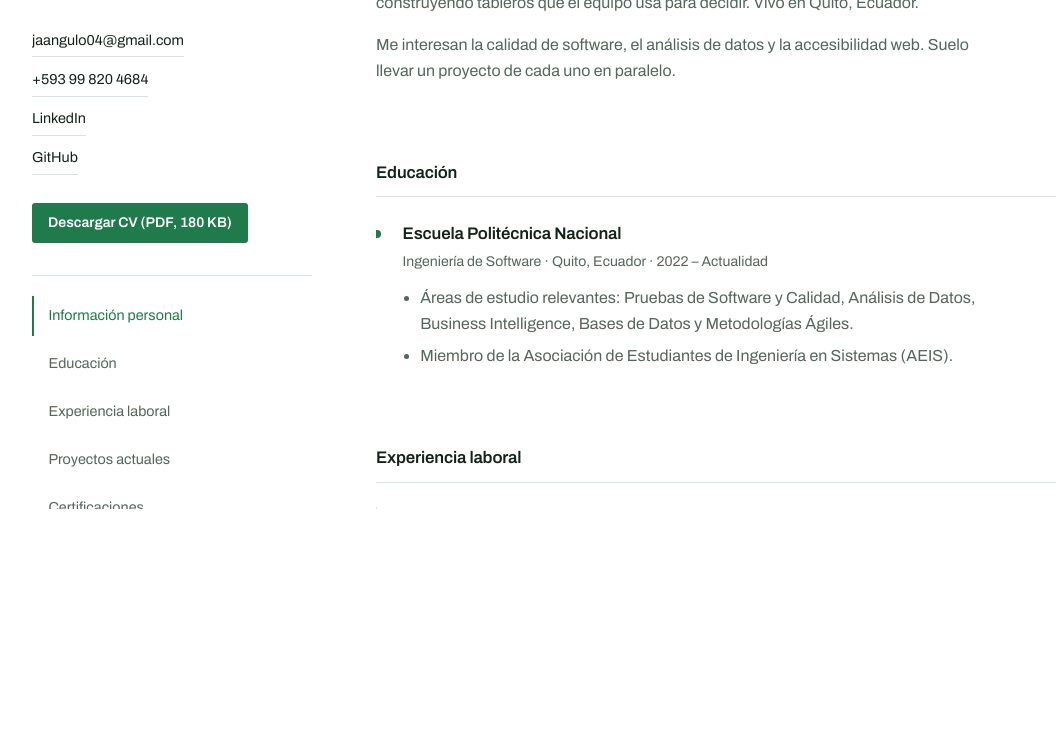
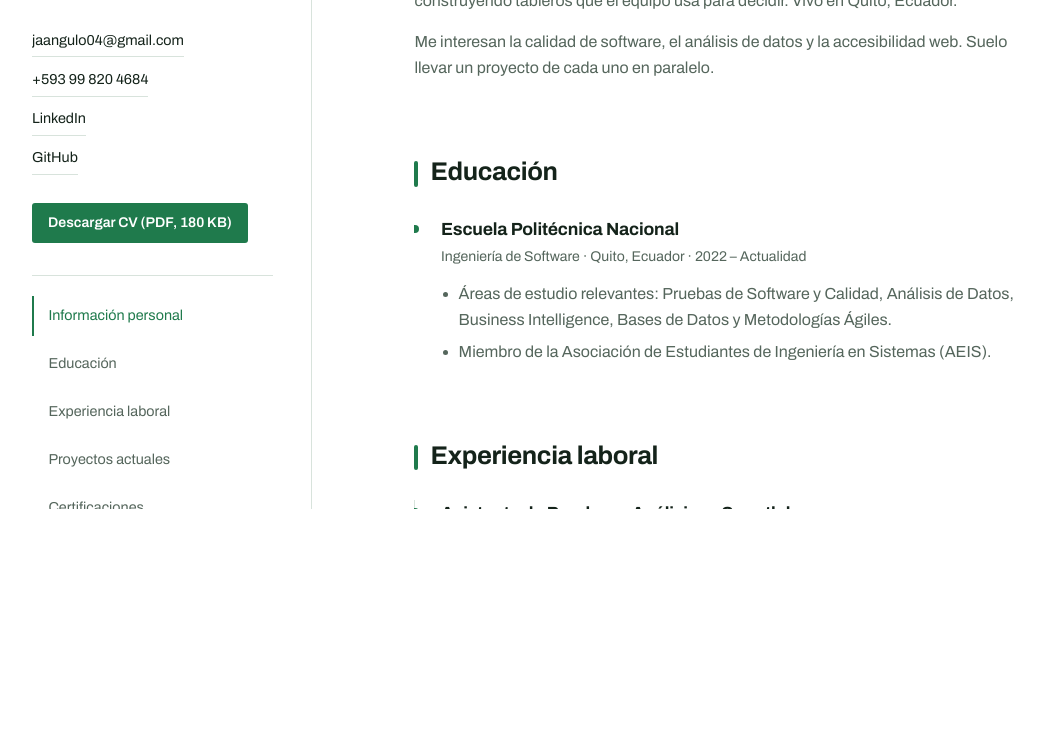
Before and after one commit to Javoerito/Javoerito.github.io, a plain HTML site: page index.html in a window 1280 px wide. Shown: the part 291-1031 px from the top of the page, without its empty margins (96-1156 px from the left). After the commit the page ends 800 px from the top, so only its background shows below. Drawn offline with Linux system fonts and the light colour scheme.

```diff
--- a/css/estilos.css
+++ b/css/estilos.css
@@ -78,6 +78,26 @@
   border:0;
 }
 
+html.jaConJs .jaAnimable{
+  opacity:0;
+  transform:translateY(18px);
+  transition:opacity .6s ease, transform .6s ease;
+}
+html.jaConJs .jaAnimable.jaVisible{
+  opacity:1;
+  transform:translateY(0);
+}
+html.jaConJs .proyectos .jaAnimable:nth-child(2){transition-delay:.08s}
+html.jaConJs .proyectos .jaAnimable:nth-child(3){transition-delay:.16s}
+
+@media (prefers-reduced-motion: reduce){
+  html.jaConJs .jaAnimable{
+    opacity:1;
+    transform:none;
+    transition:none;
+  }
+}
+
 a{color:inherit}
 a:focus-visible,
 button:focus-visible{
@@ -95,7 +115,7 @@
 .diseno{
   display:grid;
   grid-template-columns:var(--jaAnchoRiel) 1fr;
-  gap:clamp(2rem,5vw,4.5rem);
+  gap:clamp(3rem,8vw,6.5rem);
   align-items:start;
   height:100%;
 }
@@ -105,9 +125,12 @@
   overflow-y:auto;
   overscroll-behavior:contain;
   padding-block:clamp(3rem,7vw,5.5rem) 4rem;
-  scrollbar-width:thin;
-  scrollbar-color:var(--jaColorLinea) transparent;
+  padding-right:clamp(1.5rem,3vw,2.5rem);
+  border-right:1px solid var(--jaColorLinea);
+  scrollbar-width:none;
+  -ms-overflow-style:none;
 }
+.riel::-webkit-scrollbar{display:none}
 
 .botonMenu{
   display:none;
@@ -123,7 +146,10 @@
   font-size:.95rem;
   font-weight:600;
   cursor:pointer;
+  transition:background-color .15s ease, transform .1s ease;
 }
+.botonMenu:hover{background:var(--jaColorAcentoSuave)}
+.botonMenu:active{background:var(--jaColorAcentoSuave); transform:scale(.98)}
 
 .nombre{
   margin:0 0 .35rem;
@@ -155,8 +181,10 @@
   text-decoration:none;
   border-bottom:1px solid var(--jaColorLinea);
   padding-bottom:1px;
+  transition:color .15s ease, border-color .15s ease;
 }
 .contactos a:hover{border-bottom-color:var(--jaColorAcento); color:var(--jaColorAcento)}
+.contactos a:active{color:var(--jaColorAcento); opacity:.75}
 
 .enlaceCv{
   display:inline-block;
@@ -168,10 +196,12 @@
   font-weight:600;
   text-decoration:none;
   border-radius:3px;
+  transition:background-color .15s ease, transform .1s ease;
 }
 :root[data-tema="oscuro"] .enlaceCv,
 html:not([data-tema="claro"]) .enlaceCv{color:var(--jaColorFondo)}
 .enlaceCv:hover{opacity:.88}
+.enlaceCv:active{opacity:.75; transform:scale(.98)}
 
 .navegacion{
   border-top:1px solid var(--jaColorLinea);
@@ -189,9 +219,12 @@
   color:var(--jaColorTintaSuave);
   padding-left:.9rem;
   border-left:2px solid transparent;
+  border-radius:0 4px 4px 0;
+  transition:color .15s ease, border-color .15s ease, background-color .15s ease;
 }
 .navegacion a:hover,
 .navegacion a.jaEnlaceActivo{color:var(--jaColorAcento); border-left-color:var(--jaColorAcento)}
+.navegacion a:active{background:var(--jaColorAcentoSuave)}
 
 .habilidades{border-top:1px solid var(--jaColorLinea); padding-top:1.25rem; font-size:.85rem}
 .habilidades h2{
@@ -208,20 +241,31 @@
   overflow-y:auto;
   overscroll-behavior:contain;
   padding-block:clamp(3rem,7vw,5.5rem) 4rem;
-  scrollbar-width:thin;
-  scrollbar-color:var(--jaColorLinea) transparent;
+  scrollbar-width:none;
+  -ms-overflow-style:none;
 }
+.principal::-webkit-scrollbar{display:none}
 
 .seccion{margin-bottom:var(--jaEspaciado)}
 .seccion:last-child{margin-bottom:0}
 
 .tituloSeccion{
-  margin:0 0 1.5rem;
-  padding-bottom:.6rem;
-  border-bottom:1px solid var(--jaColorLinea);
-  font-size:1.05rem;
-  font-weight:600;
-  letter-spacing:-.01em;
+  position:relative;
+  margin:0 0 1.75rem;
+  padding-left:1rem;
+  font-size:clamp(1.3rem,2.4vw,1.6rem);
+  font-weight:700;
+  letter-spacing:-.015em;
+  line-height:1.2;
+}
+.tituloSeccion::before{
+  content:"";
+  position:absolute;
+  left:0; top:.15em;
+  width:4px;
+  height:1em;
+  border-radius:2px;
+  background:var(--jaColorAcento);
 }
 
 .parrafoDestacado{
@@ -249,9 +293,10 @@
 }
 .entrada h3{
   margin:0;
-  font-size:1.05rem;
-  font-weight:600;
+  font-size:1.1rem;
+  font-weight:700;
   letter-spacing:-.01em;
+  color:var(--jaColorTinta);
 }
 .metaDato{
   margin:.15rem 0 .75rem;
@@ -270,8 +315,10 @@
   padding:1.35rem;
   display:flex;
   flex-direction:column;
+  transition:border-color .15s ease, box-shadow .15s ease;
 }
-.proyecto h3{margin:0 0 .4rem; font-size:1.02rem; font-weight:600}
+.proyecto:hover{border-color:var(--jaColorAcento)}
+.proyecto h3{margin:0 0 .5rem; font-size:1.08rem; font-weight:700; letter-spacing:-.01em}
 .proyecto p{margin:0 0 1rem; font-size:.92rem; color:var(--jaColorTintaSuave); flex:1}
 .pila{
   list-style:none; display:flex; flex-wrap:wrap; gap:.4rem;
@@ -286,8 +333,9 @@
   border-radius:3px;
 }
 .enlaces{display:flex; flex-wrap:wrap; gap:1rem; font-size:.88rem; font-weight:500}
-.enlaces a{color:var(--jaColorAcento); text-decoration:none; border-bottom:1px solid var(--jaColorAcentoSuave)}
+.enlaces a{color:var(--jaColorAcento); text-decoration:none; border-bottom:1px solid var(--jaColorAcentoSuave); transition:border-color .15s ease, opacity .15s ease}
 .enlaces a:hover{border-bottom-color:var(--jaColorAcento)}
+.enlaces a:active{opacity:.7}
 
 .vacio{
   border:1px dashed var(--jaColorLinea);
@@ -305,6 +353,11 @@
   color:var(--jaColorTintaSuave);
 }
 
+@media (max-width:1024px){
+  :root{ --jaAnchoRiel: 240px; }
+  .diseno{gap:clamp(2rem,5vw,3.5rem)}
+}
+
 @media (max-width:820px){
   html,body{height:auto; overflow:visible}
   .contenedor{height:auto}
@@ -314,6 +367,7 @@
     overflow-y:visible;
     padding-block:0;
   }
+  .riel{border-right:none; padding-right:0}
   .contenedor{padding-top:clamp(2rem,7vw,3.5rem); padding-bottom:2rem}
   .botonMenu{display:block}
   .navegacion{display:none}
--- a/index.html
+++ b/index.html
@@ -9,6 +9,7 @@
 <link rel="preconnect" href="https://fonts.gstatic.com" crossorigin>
 <link href="https://fonts.googleapis.com/css2?family=Archivo:wght@400;500;600;700&display=swap" rel="stylesheet">
 <link rel="stylesheet" href="./css/estilos.css">
+<script>document.documentElement.classList.add("jaConJs")</script>
 </head>
 <body>
 
@@ -56,14 +57,14 @@
 
   <main class="principal" id="contenidoPrincipal" tabindex="-1">
 
-    <section id="perfil" class="seccion">
+    <section id="perfil" class="seccion jaAnimable">
       <h2 class="tituloSeccion">Información personal</h2>
       <p class="parrafoDestacado">Trabajo donde el software se verifica: pruebas funcionales, automatización y los datos que salen de ellas.</p>
       <p class="parrafo">Curso Ingeniería de Software en la Escuela Politécnica Nacional desde 2022 y trabajo como asistente de pruebas y análisis en Smartlab, documentando defectos y construyendo tableros que el equipo usa para decidir. Vivo en Quito, Ecuador.</p>
       <p class="parrafo">Me interesan la calidad de software, el análisis de datos y la accesibilidad web. Suelo llevar un proyecto de cada uno en paralelo.</p>
     </section>
 
-    <section id="educacion" class="seccion">
+    <section id="educacion" class="seccion jaAnimable">
       <h2 class="tituloSeccion">Educación</h2>
       <div class="entrada">
         <h3>Escuela Politécnica Nacional</h3>
@@ -78,7 +79,7 @@
     <section id="experiencia" class="seccion">
       <h2 class="tituloSeccion">Experiencia laboral</h2>
 
-      <div class="entrada">
+      <div class="entrada jaAnimable">
         <h3>Asistente de Pruebas y Análisis — Smartlab</h3>
         <p class="metaDato">Quito, Ecuador · Actualidad</p>
         <ul>
@@ -90,7 +91,7 @@
         </ul>
       </div>
 
-      <div class="entrada">
+      <div class="entrada jaAnimable">
         <h3>Soporte y Mantenimiento de Sistemas — Ferretería</h3>
         <p class="metaDato">Quito, Ecuador</p>
         <ul>
@@ -105,7 +106,7 @@
       <h2 class="tituloSeccion">Proyectos actuales</h2>
       <div class="proyectos">
 
-        <article class="proyecto">
+        <article class="proyecto jaAnimable">
           <h3>Traductor Braille ↔ Español</h3>
           <p>Aplicación web que convierte texto entre español y braille en ambos sentidos, con pruebas unitarias en JUnit 5 sobre la lógica de traducción.</p>
           <ul class="pila"><li>Java</li><li>Spring Boot</li><li>Thymeleaf</li><li>JUnit 5</li></ul>
@@ -114,7 +115,7 @@
           </div>
         </article>
 
-        <article class="proyecto">
+        <article class="proyecto jaAnimable">
           <h3>Mapa interactivo de Ecuador</h3>
           <p>App móvil que muestra puntos de interés turístico sobre un mapa interactivo y envía datos de ubicación a otros módulos mediante intents.</p>
           <ul class="pila"><li>Flutter</li><li>OpenStreetMap</li><li>Android</li></ul>
@@ -123,7 +124,7 @@
           </div>
         </article>
 
-        <article class="proyecto">
+        <article class="proyecto jaAnimable">
           <h3>Reproductor de MP3</h3>
           <p>Aplicación de escritorio para gestionar y reproducir archivos de audio, con controles de reproducción y lista de canciones.</p>
           <ul class="pila"><li>Java</li><li>Swing</li></ul>
@@ -135,7 +136,7 @@
       </div>
     </section>
 
-    <section id="certificaciones" class="seccion">
+    <section id="certificaciones" class="seccion jaAnimable">
       <h2 class="tituloSeccion">Certificaciones</h2>
       <div class="vacio">
         <p>Sección en construcción.</p>
--- a/js/script.js
+++ b/js/script.js
@@ -46,4 +46,23 @@
   jaSecciones.forEach(function jaObservarSeccion(jaSeccion) {
     jaObservadorSecciones.observe(jaSeccion);
   });
+
+  const jaPrefiereMovimientoReducido = window.matchMedia("(prefers-reduced-motion: reduce)").matches;
+  if (!jaPrefiereMovimientoReducido) {
+    const jaElementosAnimables = document.querySelectorAll(".jaAnimable");
+    const jaOpcionesRevelado = { threshold: 0.15 };
+
+    function jaAlRevelar(jaEntradas, jaObservador) {
+      jaEntradas.forEach(function jaRevisarRevelado(jaEntrada) {
+        if (!jaEntrada.isIntersecting) return;
+        jaEntrada.target.classList.add("jaVisible");
+        jaObservador.unobserve(jaEntrada.target);
+      });
+    }
+
+    const jaObservadorRevelado = new IntersectionObserver(jaAlRevelar, jaOpcionesRevelado);
+    jaElementosAnimables.forEach(function jaObservarElemento(jaElemento) {
+      jaObservadorRevelado.observe(jaElemento);
+    });
+  }
 });
```
